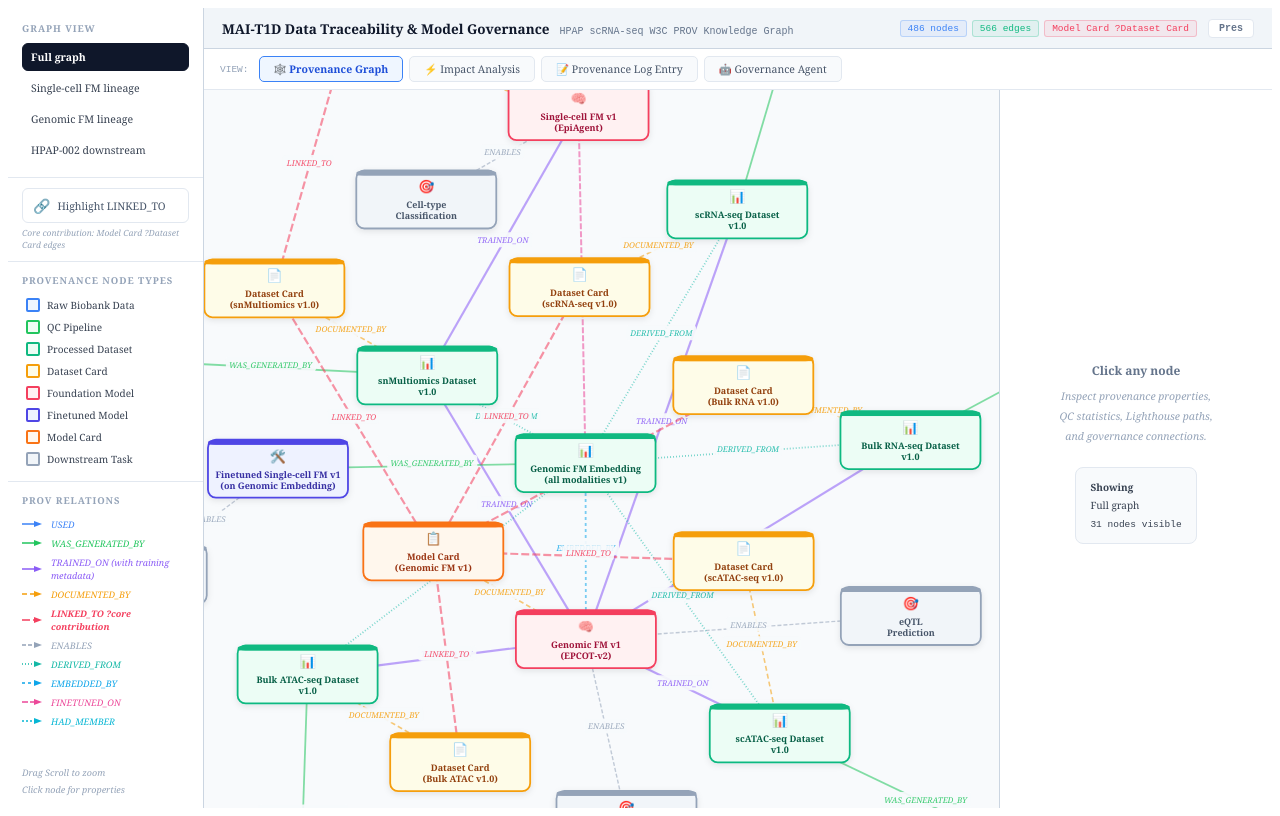
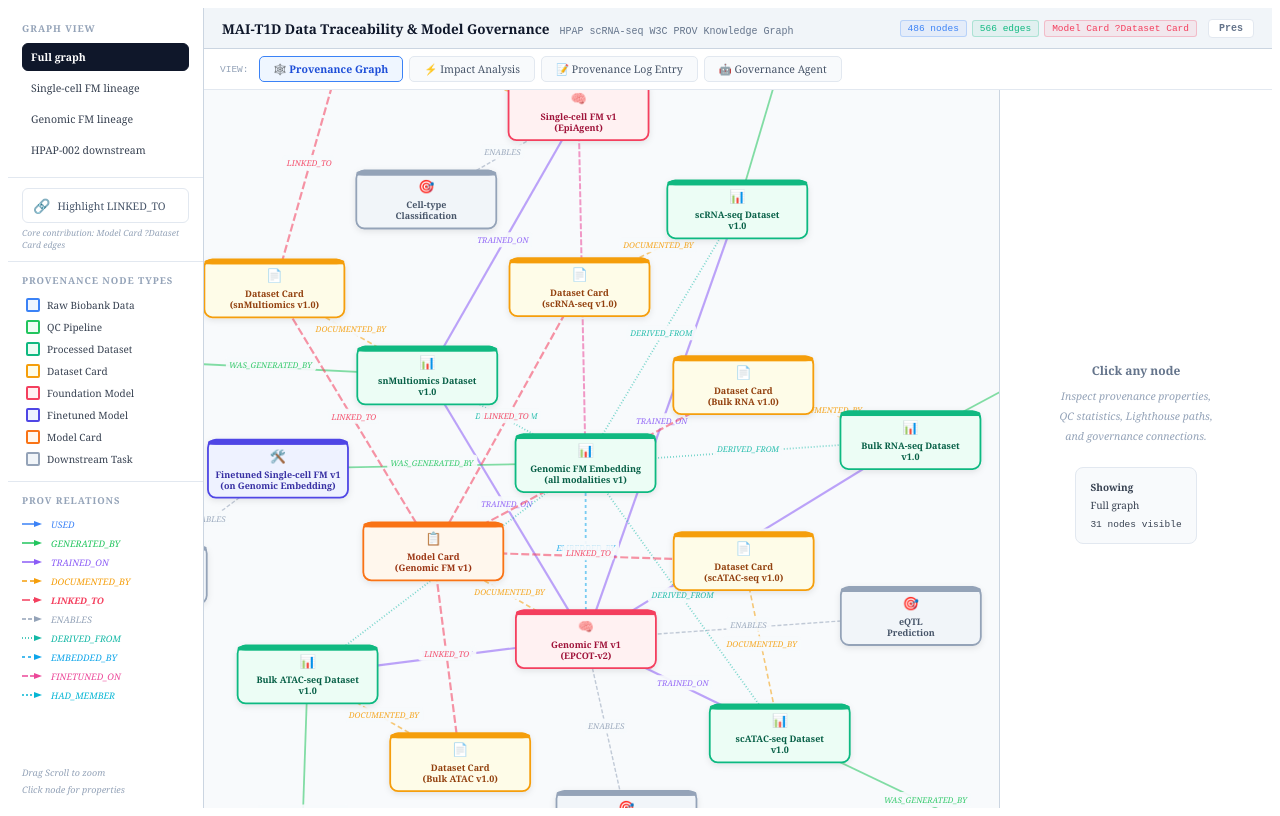
Before and after one commit to qyniu/mai-t1d-demo0316, a React (Vite) app: page / in a window 1280 px wide. Built offline with nearby package versions, Linux system fonts and the light colour scheme.

Commit message:
Simplify edge legend labels

```diff
--- a/src/App.jsx
+++ b/src/App.jsx
@@ -29,10 +29,10 @@ const EDGE_STYLE = {
 
 const EDGE_LEGEND = [
   { key:"USED",             label:"USED" },
-  { key:"WAS_GENERATED_BY", label:"WAS_GENERATED_BY" },
-  { key:"TRAINED_ON",       label:"TRAINED_ON (with training metadata)" },
+  { key:"WAS_GENERATED_BY", label:"GENERATED_BY" },
+  { key:"TRAINED_ON",       label:"TRAINED_ON" },
   { key:"DOCUMENTED_BY",    label:"DOCUMENTED_BY" },
-  { key:"LINKED_TO",        label:"LINKED_TO ?core contribution" },
+  { key:"LINKED_TO",        label:"LINKED_TO" },
   { key:"ENABLES",          label:"ENABLES" },
   { key:"DERIVED_FROM",     label:"DERIVED_FROM" },
   { key:"EMBEDDED_BY",      label:"EMBEDDED_BY" },
```
